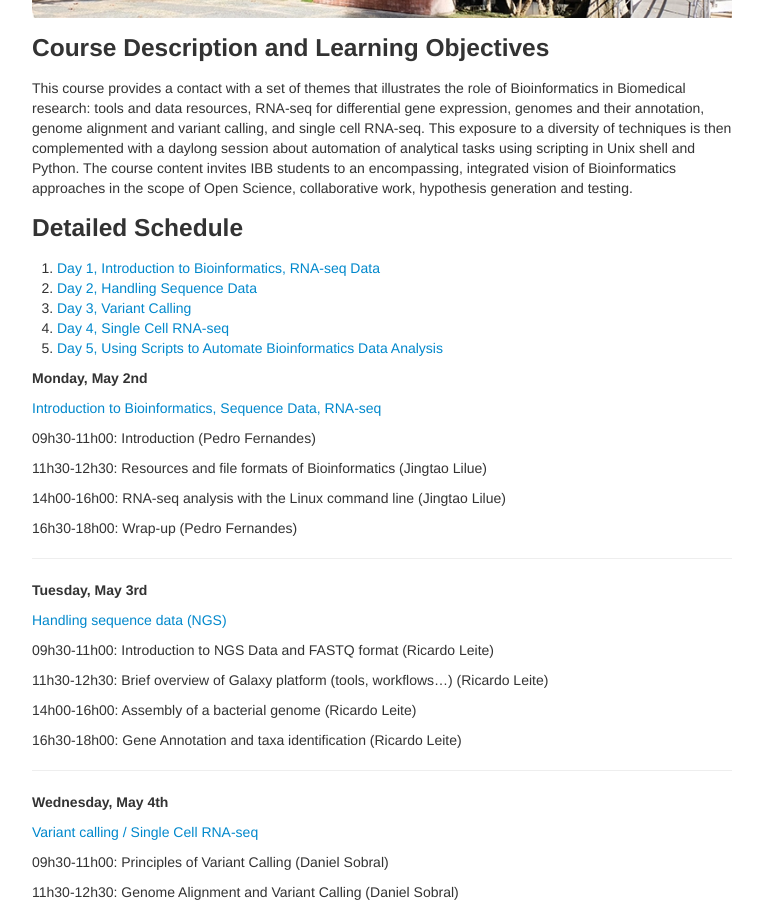
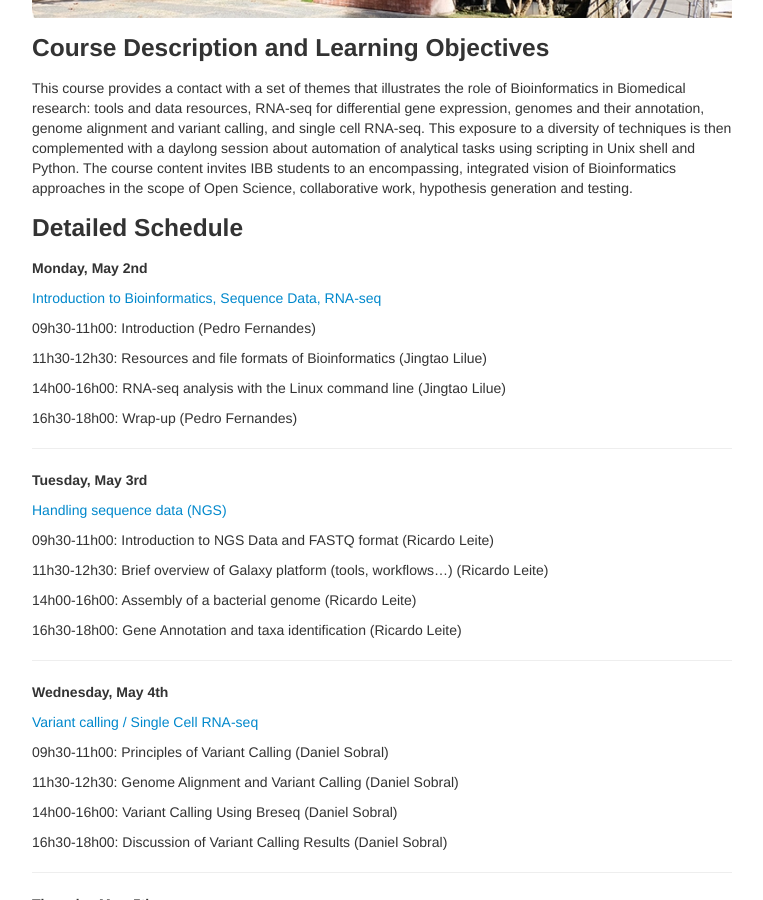
Before and after one commit to GTPB/IBB21, a Jekyll site: the page built from index.md, in a window 1280 px wide and 900 px high, scrolled down 572 px. Shown: the whole window, without its empty margins (258-1021 px from the left). Built offline with Jekyll 4.4.1, drawn with Linux system fonts in a browser that asks for light colours.

Commit message:
deleted old workshop links

```diff
--- a/index.md
+++ b/index.md
@@ -55,12 +55,6 @@ schemadotorg:
 This course provides a contact with a set of themes that illustrates the role of Bioinformatics in Biomedical research: tools and data resources, RNA-seq for differential gene expression, genomes and their annotation, genome alignment and variant calling, and single cell RNA-seq. This exposure to a diversity of techniques is then complemented with a daylong session about automation of analytical tasks using scripting in Unix shell and Python. The course content invites IBB students to an encompassing, integrated vision of Bioinformatics approaches in the scope of Open Science, collaborative work, hypothesis generation and testing.
 
 ### Detailed Schedule
-
-1.  <a href="assets/IBB2022_tao.pdf">Day 1, Introduction to Bioinformatics, RNA-seq Data</a>
-2.  <a href="assets/IBB2022v3.pdf">Day 2, Handling Sequence Data</a>
-3.  <a href="assets/Variant_Calling_04_05_2022.pdf">Day 3, Variant Calling</a>
-4.  <a href="assets/Single_Cell_05_05_2022.pdf">Day 4, Single Cell RNA-seq</a>
-5.  [Day 5, Using Scripts to Automate Bioinformatics Data Analysis](pages/Introduction.md)
 
 **Monday, May 2nd**
 
```
